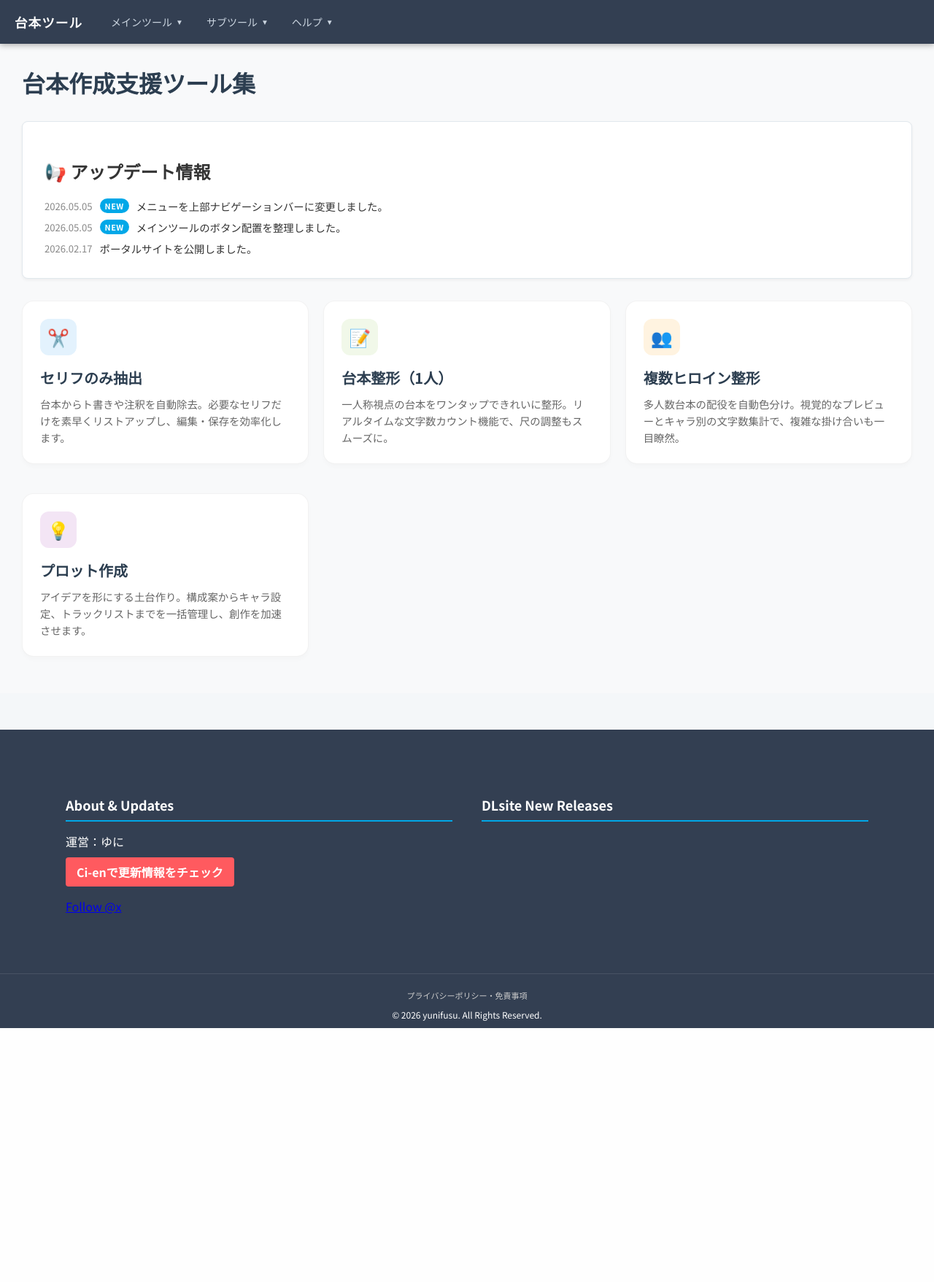
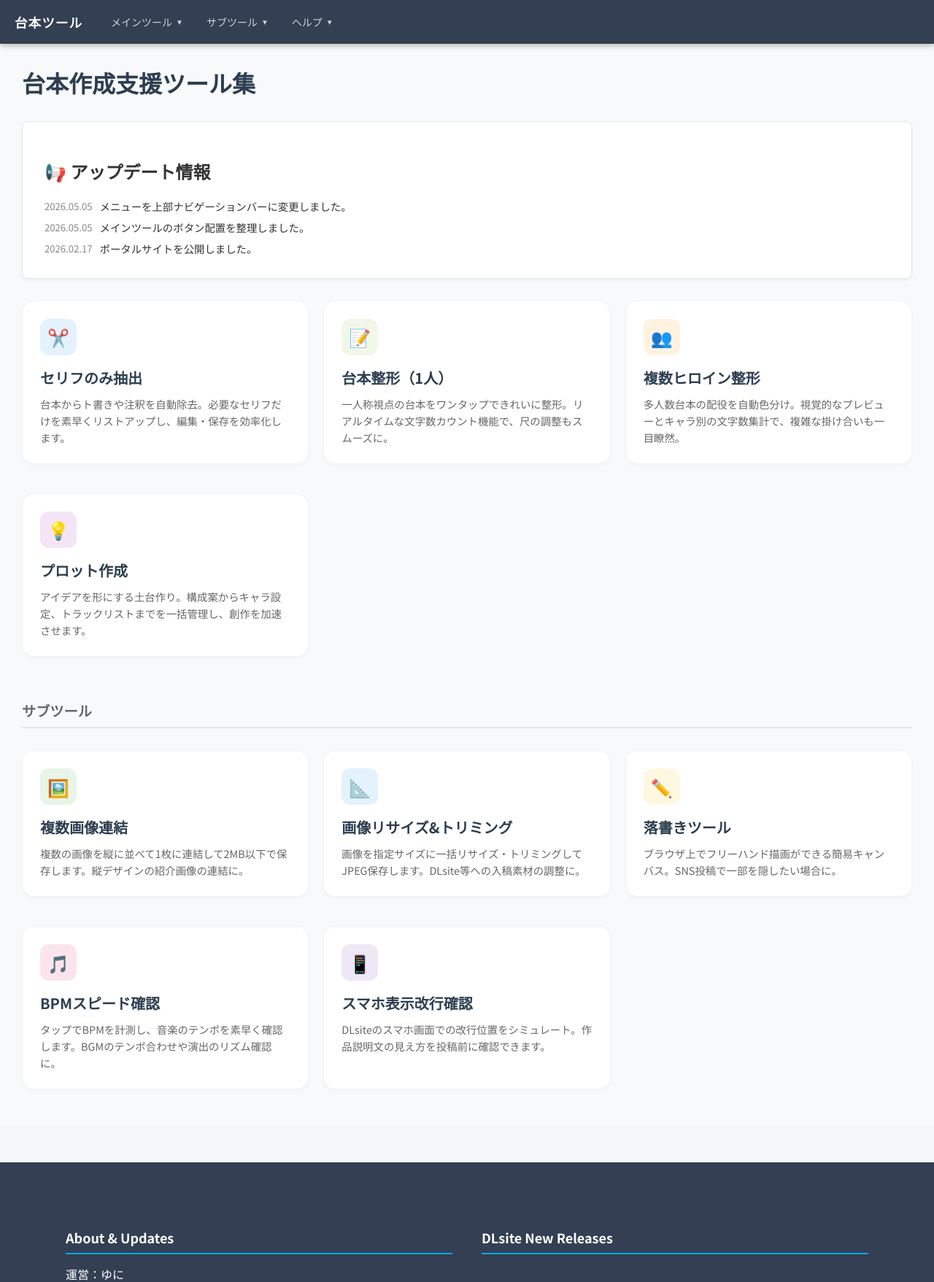
Before and after one commit to yunipon/yunifusu_circletools, a PHP site: page / in a window 1280 px wide. Shown: the top 1757 px of the page at 73% size. Before the commit the page ends 1409 px from the top, so only its background shows below. Run offline with PHP 8.4, Linux system fonts and the light colour scheme; some libraries are stand-ins or nearby versions.

Commit message:
サブツールもホームに表示

```diff
--- a/page-home/index.php
+++ b/page-home/index.php
@@ -20,8 +20,8 @@
     <section class="news-section card">
       <h2>📢 アップデート情報</h2>
       <ul class="news-list">
-        <li><span class="date">2026.05.05</span><span class="badge-new">NEW</span> メニューを上部ナビゲーションバーに変更しました。</li>
-        <li><span class="date">2026.05.05</span><span class="badge-new">NEW</span> メインツールのボタン配置を整理しました。</li>
+        <li><span class="date">2026.05.05</span> メニューを上部ナビゲーションバーに変更しました。</li>
+        <li><span class="date">2026.05.05</span>メインツールのボタン配置を整理しました。</li>
         <li><span class="date">2026.02.17</span> ポータルサイトを公開しました。</li>
       </ul>
     </section>
@@ -52,6 +52,41 @@
       </a>
     </div>
 
+    <section class="sub-tools-section">
+      <h2>サブツール</h2>
+      <div class="menu-grid">
+        <a href="/page-tools/imagejoin.php" class="card tool-card">
+          <div class="card-icon" style="background: #e8f5e9; color: #43a047;">🖼️</div>
+          <h3>複数画像連結</h3>
+          <p>複数の画像を縦に並べて1枚に連結して2MB以下で保存します。縦デザインの紹介画像の連結に。</p>
+        </a>
+
+        <a href="/page-tools/imageresize.php" class="card tool-card">
+          <div class="card-icon" style="background: #e3f2fd; color: #1e88e5;">📐</div>
+          <h3>画像リサイズ&amp;トリミング</h3>
+          <p>画像を指定サイズに一括リサイズ・トリミングしてJPEG保存します。DLsite等への入稿素材の調整に。</p>
+        </a>
+
+        <a href="/page-tools/graffiti.php" class="card tool-card">
+          <div class="card-icon" style="background: #fff8e1; color: #f9a825;">✏️</div>
+          <h3>落書きツール</h3>
+          <p>ブラウザ上でフリーハンド描画ができる簡易キャンバス。SNS投稿で一部を隠したい場合に。</p>
+        </a>
+
+        <a href="/page-tools/bpmtest.php" class="card tool-card">
+          <div class="card-icon" style="background: #fce4ec; color: #e53935;">🎵</div>
+          <h3>BPMスピード確認</h3>
+          <p>タップでBPMを計測し、音楽のテンポを素早く確認します。BGMのテンポ合わせや演出のリズム確認に。</p>
+        </a>
+
+        <a href="/page-tools/dltextbhecker.php" class="card tool-card">
+          <div class="card-icon" style="background: #ede7f6; color: #7b1fa2;">📱</div>
+          <h3>スマホ表示改行確認</h3>
+          <p>DLsiteのスマホ画面での改行位置をシミュレート。作品説明文の見え方を投稿前に確認できます。</p>
+        </a>
+      </div>
+    </section>
+
   </main>
   <?php include __DIR__ . '/../footer.php'; ?>
 </body>
--- a/style.css
+++ b/style.css
@@ -22,6 +22,12 @@
   font-size: 0.82rem;
   white-space: nowrap;
 }
+
+
+/*
+お知らせ用に
+<span class="badge-new">NEW</span> で使用
+*/
 
 .badge-new {
   display: inline-block;
@@ -255,6 +261,20 @@
 .subtitle {
   color: #7f8c8d;
   margin-bottom: 40px;
+}
+
+/* --- サブツールセクション --- */
+.sub-tools-section {
+  margin-top: 40px;
+}
+
+.sub-tools-section h2 {
+  font-size: 1.2rem;
+  color: #666;
+  font-weight: 600;
+  margin-bottom: 0;
+  padding-bottom: 8px;
+  border-bottom: 2px solid #e1e8ed;
 }
 
 /* --- カードデザイン --- */
```
